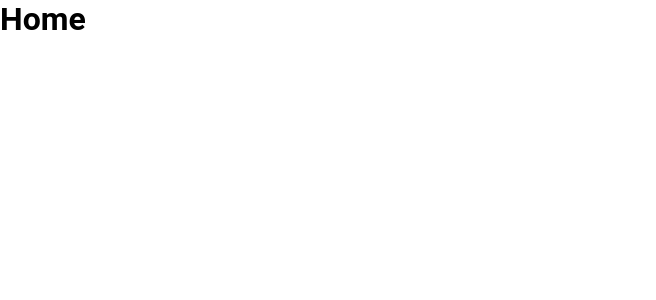
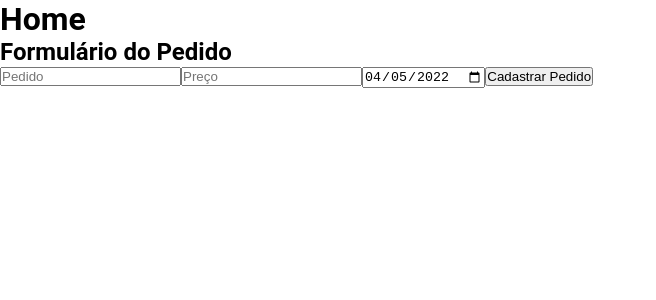
Before and after one commit to BrunoBecoski/marcenaria, a Next.js app: page / in a window 1280 px wide. Shown: the top 300 px of the page, without its empty margins (0-656 px from the left). Built offline with nearby package versions, Linux system fonts and the light colour scheme.

Commit message:
feat: add order form

```diff
--- a/package.json
+++ b/package.json
@@ -8,6 +8,7 @@
     "start": "next start"
   },
   "dependencies": {
+    "date-fns": "^2.28.0",
     "next": "12.1.4",
     "react": "18.0.0",
     "react-dom": "18.0.0",
--- /dev/null
+++ b/src/components/Button/index.tsx
@@ -0,0 +1,18 @@
+import { Container } from './styles';
+
+interface ButtonProps extends React.ButtonHTMLAttributes<HTMLButtonElement>{
+  title: string;
+}
+
+export function Button({
+  title,
+  ...rest
+}: ButtonProps) {
+  return(
+    <Container
+      {...rest}
+    >
+      {title}
+    </Container>
+  )
+}
--- /dev/null
+++ b/src/components/Button/styles.ts
@@ -0,0 +1,3 @@
+import styled from 'styled-components';
+
+export const Container = styled.button``;
--- /dev/null
+++ b/src/components/Input/index.tsx
@@ -0,0 +1,14 @@
+import { Container } from './styles';
+
+interface InputProps extends React.InputHTMLAttributes<HTMLInputElement>{
+}
+
+export function Input({
+  ...rest
+}: InputProps) {
+  return (
+    <Container
+      {...rest}
+    />
+  );
+}
--- /dev/null
+++ b/src/components/Input/styles.ts
@@ -0,0 +1,3 @@
+import styled from 'styled-components';
+
+export const Container = styled.input``;
--- a/src/pages/index.tsx
+++ b/src/pages/index.tsx
@@ -1,3 +1,63 @@
+import { useState } from 'react';
+import { format } from 'date-fns';
+
+import { Input } from "../components/Input";
+import { Button } from '../components/Button';
+
 export default function Home() {
-  return <h1>Home</h1>
+  const [name, setName] = useState('');
+  const [price, setPrice] = useState('');
+  const [date, setDate] = useState(format(new Date(), 'yyyy-MM-dd'));
+
+  function handleAddClient() {
+    console.log('CADASTRAR SERVIÇO');
+    console.log('Nome: ' + name);
+    console.log('Preço: ' + price);
+    console.log('Data: ' + date);
+
+    alert(`
+      Nome: ${name} \n
+      Preço: ${
+        new Intl.NumberFormat(
+          'pt-BR', { style: 'currency', currency: 'BRL'}
+        ).format(Number(price))
+      } \n
+      Data: ${date} \n
+    `);
+
+    setName('');
+    setPrice('');
+    setDate(format(new Date(), 'yyyy-MM-dd'));
+  }
+
+  return (
+    <main>
+      <h1>Home</h1>
+      <h2>Formulário do Pedido</h2>
+
+      <div>
+        <Input
+          placeholder="Pedido"
+          value={name}
+          onChange={event => setName(event.target.value)}
+        />
+        <Input
+          placeholder="Preço"
+          value={price}
+          onChange={event => setPrice(event.target.value)}
+        />
+        <Input
+          placeholder="Data"
+          type="date"
+          defaultValue={date}
+          onChange={event => setDate(event.target.value)}
+        />
+
+        <Button
+          title="Cadastrar Pedido"
+          onClick={handleAddClient}
+        />
+      </div>
+    </main>
+    );
 }
```
Also changed, not shown: 1 other file (tests, documents, lock files or other folders).
